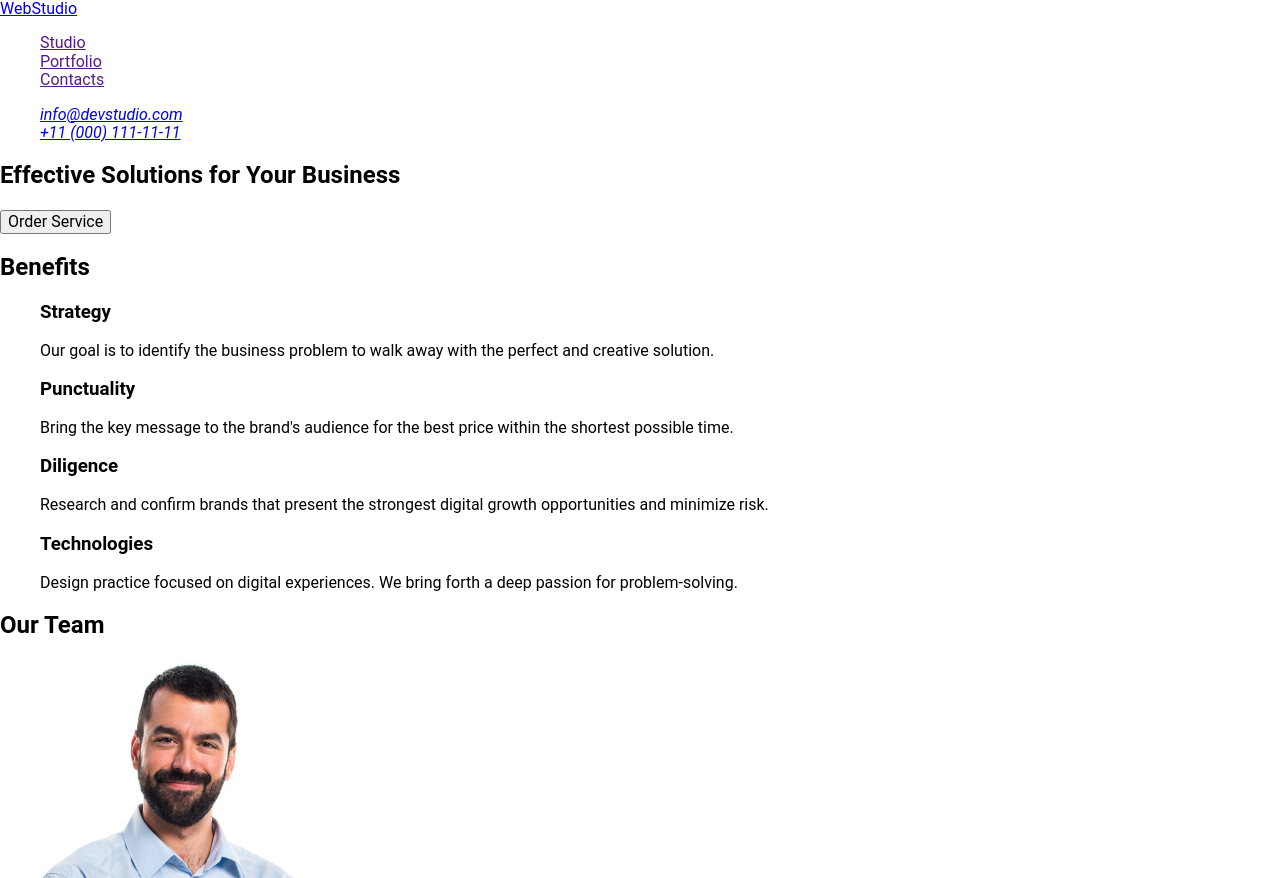
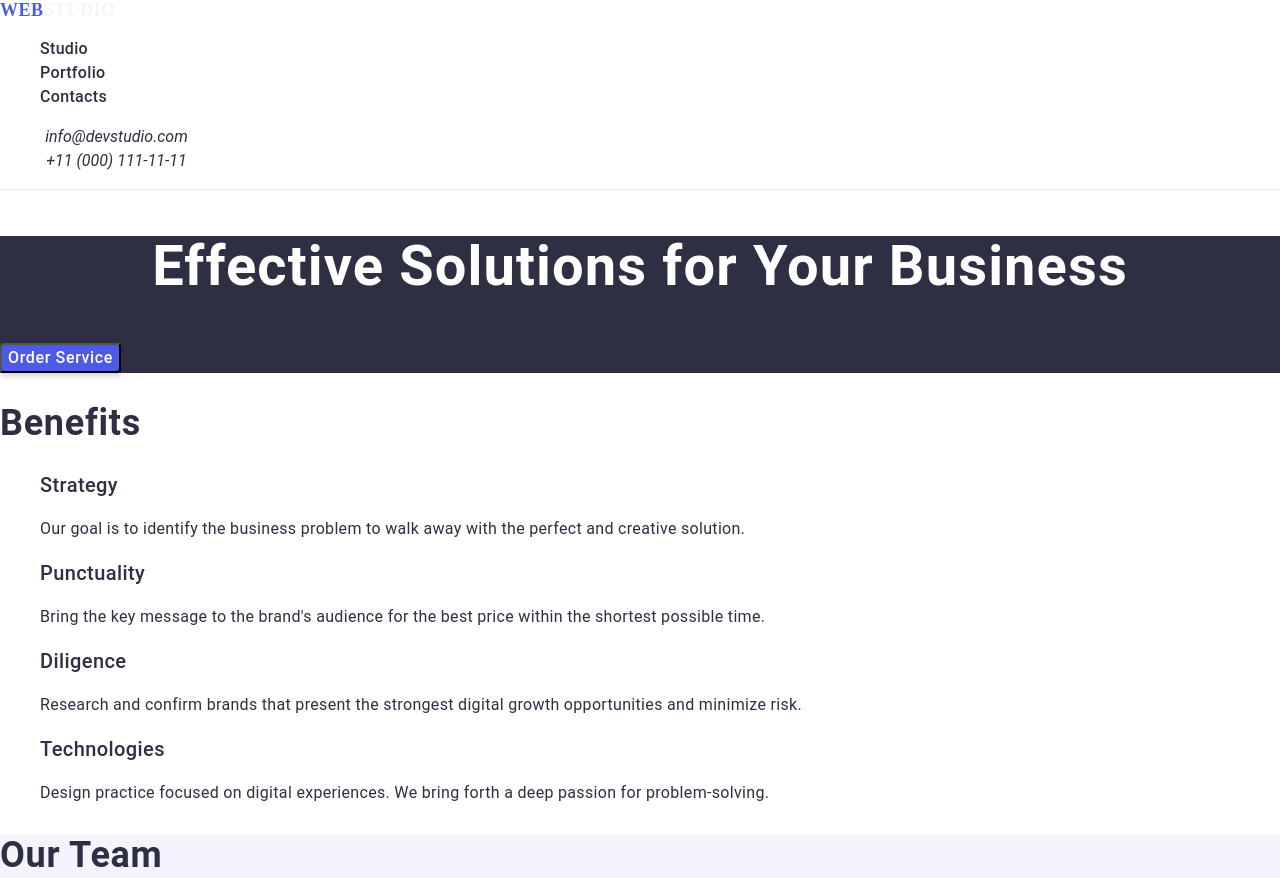
Before and after one commit to antagonist13/goit-markup-hw-02, a plain HTML site: page index.html in a window 1280 px wide. Shown: the top 878 px of the page. Drawn offline with nearby package versions, Linux system fonts and the light colour scheme.

Commit message:
first try to send HW

```diff
--- a/css/styles.css
+++ b/css/styles.css
@@ -1,9 +1,179 @@
 body {
   font-family: Roboto;
-  background-color: #fff;
+  background-color: white;
+  color: #2e2f42;
 }
 a {
+  text-decoration: none;
 }
 ul {
   list-style-type: none;
 }
+
+.header {
+  border-bottom: 1px solid var(--CORNFLOWER, #e7e9fc);
+  background: var(--WHITE, #fff);
+}
+.main-section {
+  background: var(--NAVY-BLUE, #2e2f42);
+}
+.section-benefit {
+  background: #fff;
+}
+.section-our-team {
+  background: var(--CLOUD, #f4f4fd);
+}
+.section-our-portfolio {
+  background: #fff;
+}
+.footer {
+  background: var(--NAVY-BLUE, #2e2f42);
+}
+.main-title {
+  color: var(--WHITE, #fff);
+  text-align: center;
+
+  /* Header 1 */
+  font-family: Roboto;
+  font-size: 56px;
+  font-style: normal;
+  font-weight: 700;
+  line-height: 60px; /* 107.143% */
+  letter-spacing: 1.12px;
+}
+.title {
+  font-family: Roboto;
+  font-size: 36px;
+  font-style: normal;
+  font-weight: 700;
+  line-height: 40px; /* 111.111% */
+  letter-spacing: 0.72px;
+  text-transform: capitalize;
+}
+.text-title {
+  font-family: Roboto;
+  font-size: 20px;
+  font-style: normal;
+  font-weight: 500;
+  line-height: 24px; /* 120% */
+  letter-spacing: 0.4px;
+}
+.text {
+  font-family: Roboto;
+  font-size: 16px;
+  font-style: normal;
+  font-weight: 400;
+  line-height: 24px; /* 150% */
+  letter-spacing: 0.32px;
+}
+.text-medium {
+  font-family: Roboto;
+  font-size: 16px;
+  font-style: normal;
+  font-weight: 500;
+  line-height: 24px; /* 150% */
+  letter-spacing: 0.32px;
+  color: #2e2f42;
+}
+.text-medium:hover {
+  color: var(--OCEAN, #404bbf);
+
+  /* Body Medium */
+  font-family: Roboto;
+  font-size: 16px;
+  font-style: normal;
+  font-weight: 500;
+  line-height: 24px; /* 150% */
+  letter-spacing: 0.32px;
+}
+#studio:active {
+  color: var(--OCEAN, #404bbf);
+
+  /* Body Medium */
+  font-family: Roboto;
+  font-size: 16px;
+  font-style: normal;
+  font-weight: 500;
+  line-height: 24px; /* 150% */
+  letter-spacing: 0.32px;
+}
+.text-footer {
+  color: var(--CLOUD, #f4f4fd);
+
+  /* Body */
+  font-family: Roboto;
+  font-size: 16px;
+  font-style: normal;
+  font-weight: 400;
+  line-height: 24px; /* 150% */
+  letter-spacing: 0.32px;
+}
+.logo1 {
+  color: var(--IRIS, #4d5ae5);
+  font-family: Raleway;
+  font-size: 18px;
+  font-style: normal;
+  font-weight: 700;
+  line-height: 21px; /* 116.667% */
+  letter-spacing: 0.54px;
+  text-transform: uppercase;
+}
+.logo2 {
+  color: var(--CLOUD, #f4f4fd);
+  font-family: Raleway;
+  font-size: 18px;
+  font-style: normal;
+  font-weight: 700;
+  line-height: 21px; /* 116.667% */
+  letter-spacing: 0.54px;
+  text-transform: uppercase;
+}
+.button {
+  border-radius: 4px;
+  background: var(--IRIS, #4d5ae5);
+  box-shadow: 0px 4px 4px 0px rgba(0, 0, 0, 0.15);
+
+  color: var(--WHITE, #fff);
+
+  /* Button Text */
+  font-family: Roboto;
+  font-size: 16px;
+  font-style: normal;
+  font-weight: 500;
+  line-height: 24px; /* 150% */
+  letter-spacing: 0.64px;
+}
+
+.button:hover {
+  border-radius: 4px;
+  background: var(--OCEAN, #404bbf);
+  box-shadow: 0px 4px 4px 0px rgba(0, 0, 0, 0.15);
+
+  color: var(--WHITE, #fff);
+  /* Button Text */
+  font-family: Roboto;
+  font-size: 16px;
+  font-style: normal;
+  font-weight: 500;
+  line-height: 24px; /* 150% */
+  letter-spacing: 0.64px;
+}
+
+.contact {
+  display: flex;
+  width: 153px;
+  height: 24px;
+  justify-content: center;
+  align-items: center;
+  flex-shrink: 0;
+  color: #2e2f42;
+}
+.contact:hover {
+  display: flex;
+  width: 153px;
+  height: 24px;
+  justify-content: center;
+  align-items: center;
+  flex-shrink: 0;
+  color: #404bbf;
+}
--- a/index.html
+++ b/index.html
@@ -11,66 +11,78 @@
     <title>Web Studio</title>
   </head>
   <body>
-    <header>
+    <!-- HEADER -->
+    <header class="header">
       <nav>
-        <a href="./index.html">WebStudio</a>
+        <a href="./index.html">
+          <span class="logo1">Web</span><span class="logo2">Studio</span>
+        </a>
         <ul>
-          <li><a href="">Studio</a></li>
-          <li><a href="">Portfolio</a></li>
-          <li><a href="">Contacts</a></li>
+          <li><a id="studio" class="text-medium" href="">Studio</a></li>
+          <li><a class="text-medium" href="">Portfolio</a></li>
+          <li><a class="text-medium" href="">Contacts</a></li>
         </ul>
       </nav>
       <address>
         <ul>
-          <li><a href="mailto:info@devstudio.com">info@devstudio.com</a></li>
-          <li><a href="tel:+110001111111">+11 (000) 111-11-11</a></li>
+          <li>
+            <a class="contact" href="mailto:info@devstudio.com"
+              >info@devstudio.com</a
+            >
+          </li>
+          <li>
+            <a class="contact" href="tel:+110001111111">+11 (000) 111-11-11</a>
+          </li>
         </ul>
       </address>
     </header>
     <main>
-      <section>
-        <h1>Effective Solutions for Your Business</h1>
-        <button type="button">Order Service</button>
+      <!-- FIRST SECTION WITH H1 -->
+      <section class="main-section">
+        <h1 class="main-title">Effective Solutions for Your Business</h1>
+        <button class="button" type="button">Order Service</button>
       </section>
-      <section>
-        <h2>Benefits</h2>
+      <!-- SECTION BENEFITS -->
+      <section class="section-benefit">
+        <h2 class="title">Benefits</h2>
 
         <ul>
           <li>
-            <h3>Strategy</h3>
-            <p>
+            <h3 class="text-title">Strategy</h3>
+            <p class="text">
               Our goal is to identify the business problem to walk away with the
               perfect and creative solution.
             </p>
           </li>
 
           <li>
-            <h3>Punctuality</h3>
-            <p>
+            <h3 class="text-title">Punctuality</h3>
+            <p class="text">
               Bring the key message to the brand's audience for the best price
               within the shortest possible time.
             </p>
           </li>
 
           <li>
-            <h3>Diligence</h3>
-            <p>
+            <h3 class="text-title">Diligence</h3>
+            <p class="text">
               Research and confirm brands that present the strongest digital
               growth opportunities and minimize risk.
             </p>
           </li>
 
           <li>
-            <h3>Technologies</h3>
-            <p>
+            <h3 class="text-title">Technologies</h3>
+            <p class="text">
               Design practice focused on digital experiences. We bring forth a
               deep passion for problem-solving.
             </p>
           </li>
         </ul>
       </section>
-      <section>
-        <h2>Our Team</h2>
+      <!-- SECTION OUR TEAM -->
+      <section class="section-our-team">
+        <h2 class="title">Our Team</h2>
         <ul>
           <li>
             <img
@@ -79,8 +91,8 @@
               width="264"
               height="260"
             />
-            <h3>Mark Guerrero</h3>
-            <p>Product Designer</p>
+            <h3 class="text-title">Mark Guerrero</h3>
+            <p class="text">Product Designer</p>
           </li>
           <li>
             <img
@@ -89,8 +101,8 @@
               width="264"
               height="260"
             />
-            <h3>Tom Ford</h3>
-            <p>Frontend Developer</p>
+            <h3 class="text-title">Tom Ford</h3>
+            <p class="text">Frontend Developer</p>
           </li>
           <li>
             <img
@@ -99,8 +111,8 @@
               width="264"
               height="260"
             />
-            <h3>Camila Garcia</h3>
-            <p>Marketing</p>
+            <h3 class="text-title">Camila Garcia</h3>
+            <p class="text">Marketing</p>
           </li>
           <li>
             <img
@@ -109,15 +121,59 @@
               width="264"
               height="260"
             />
-            <h3>Daniel Wilson</h3>
-            <p>UI Designer</p>
+            <h3 class="text-title">Daniel Wilson</h3>
+            <p class="text">UI Designer</p>
+          </li>
+        </ul>
+      </section>
+      <!-- SECTION OUR PORTFOLIO -->
+      <section class="section-our-portfolio">
+        <h2 class="title">Our Portfolio</h2>
+        <ul>
+          <li>
+            <img src="./images/banking-app.jpg" alt="banking applications" />
+            <h3 class="text-title">Banking App</h3>
+            <p class="text">App</p>
+          </li>
+          <li>
+            <img src="./images/cashless-payment.jpg" alt="applications of
+            cashless payment" width: 360px; height: 300px />
+            <h3 class="text-title">Cashless Payment</h3>
+            <p class="text">Marketing</p>
+          </li>
+          <li>
+            <img src="./images/meditation-app.jpg" alt="meditation
+            applications"width: 360px; height: 300px />
+            <h3 class="text-title">Meditation App</h3>
+            <p class="text">App</p>
+          </li>
+          <li>
+            <img src="./images/taxi-service.jpg" alt="applications of taxi
+            services"width: 360px; height: 300px />
+            <h3 class="text-title">Taxi Service</h3>
+            <p class="text">Marketing</p>
+          </li>
+          <li>
+            <img src="./images/screen-illustrations.jpg" alt="screen
+            illustrations"width: 360px; height: 300px />
+            <h3 class="text-title">Screen Illustrations</h3>
+            <p class="text">Desing</p>
+          </li>
+          <li>
+            <img src="./images/online-courses.jpg" alt="applications for
+            studying and online courses"width: 360px; height: 300px />
+            <h3 class="text-title">Online Courses</h3>
+            <p class="text">Marketing</p>
           </li>
         </ul>
       </section>
     </main>
-    <footer>
-      <a href="./index.html">WebStudio</a>
-      <p>
+    <!-- FOOTER -->
+    <footer class="footer">
+      <a href="./index.html"
+        ><span class="logo1">Web</span><span class="logo2">Studio</span></a
+      >
+      <p class="text-footer">
         Increase the flow of customers and sales for your business with digital
         marketing & growth solutions.
       </p>
```
Also changed, not shown: images/banking-app.jpg (added), images/cashless-payment.jpg (added), images/meditation-app.jpg (added), images/online-courses.jpg (added), images/screen-illustrations.jpg (added), images/taxi-service.jpg (added).
